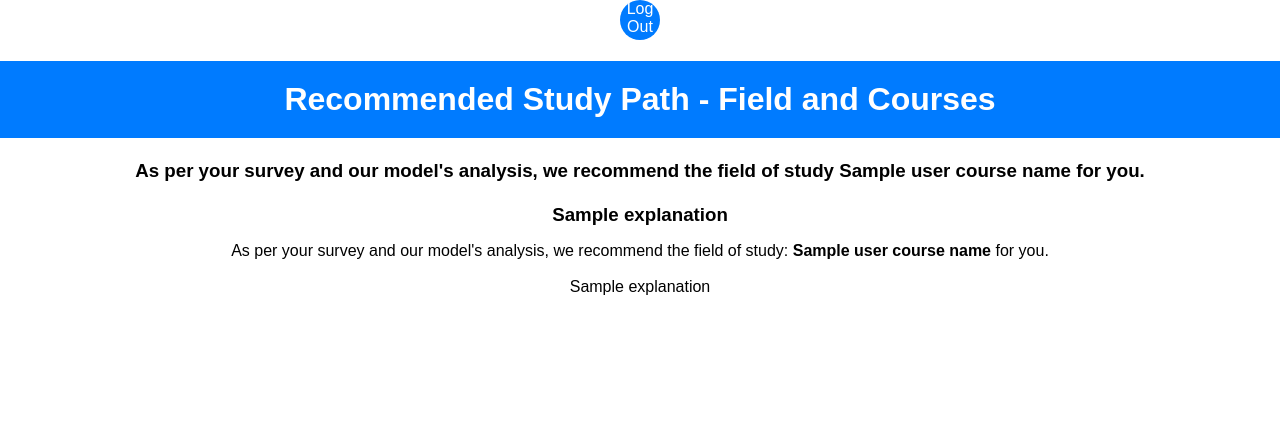
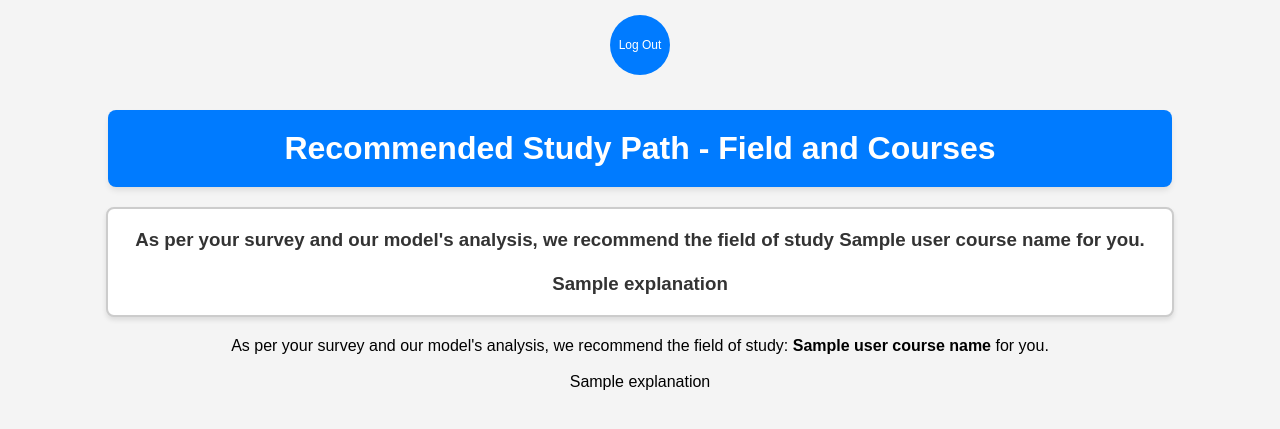
Before and after one commit to hammadsi/NTNU-Study-Path-Tool, a Flask app: template templates/recommendations.html in a window 1280 px wide. Shown: the top 429 px of the page. Run offline with Flask 3, Linux system fonts and the light colour scheme; the template is opened without the code that fills it: most values are stand-ins (such as "Sample title", 1, 10 or a date in 2020).

Commit message:
minor styling fix

```diff
--- a/static/style.css
+++ b/static/style.css
@@ -1,19 +1,33 @@
-/* Body styles */
 body {
-    font-family: Arial, sans-serif;
+    font-family: 'Arial', sans-serif;
     margin: 0;
     padding: 0;
     text-align: center;
+    background-color: #f4f4f4;
 }
 
-/* Title style */
+
 h1 {
     background-color: #007bff;
     color: #fff;
     padding: 20px;
+    margin: 20px auto;
+    border-radius: 8px;
+    width: 80%;
+    box-shadow: 0 4px 6px -1px rgba(0, 0, 0, 0.1);
 }
 
-/* Recommended course list styles */
+h3 {
+    background-color: #fff;
+    color: #333;
+    padding: 20px;
+    margin: 20px auto;
+    border: 2px solid #ccc;
+    border-radius: 8px;
+    width: 80%;
+    box-shadow: 0 3px 5px rgba(0, 0, 0, 0.1);
+}
+
 ul {
     list-style: none;
     padding: 0;
@@ -22,63 +36,110 @@ ul {
 li {
     background-color: #fff;
     padding: 20px;
-    margin: 20px 0;
+    margin: 20px 10%;
     border: 1px solid #ccc;
-    border-radius: 5px;
+    border-radius: 8px;
     box-shadow: 0 2px 4px rgba(0, 0, 0, 0.1);
 }
 
-/* Mandatory subjects list styles */
-ul ul {
-    padding-left: 20px;
-}
-
-/* Learn more button style */
 a.learn-more-button {
     background-color: #007bff;
     color: #fff;
     text-decoration: none;
-    padding: 5px 10px;
-    border-radius: 5px;
+    padding: 8px 15px;
+    border-radius: 4px;
+    display: inline-block;
+    transition: background-color 0.3s;
 }
 
 a.learn-more-button:hover {
     background-color: #0056b3;
 }
 
-/* Updated styles for the Logout icon and text */
 .logout-icon {
-    font-size: 24px;
+    margin-top: 15px;
+    margin-bottom: 15px;
+    font-size: 20px;
     cursor: pointer;
     display: flex;
     align-items: center;
     justify-content: center;
     background-color: #007bff;
     color: #fff;
-    width: 40px;
-    height: 40px;
+    width: 60px;
+    height: 60px;
     border-radius: 50%;
     transition: background-color 0.3s;
+    position: relative;
+}
+
+.logout-text {
+    position: absolute;
+    top: 50%;
+    left: 50%;
+    transform: translate(-50%, -50%);
+    font-size: 12px;
+    color: #fff;
+    cursor: pointer;
+    width: max-content;
+    padding: 0 5px;
+}
+
+/* Prevent text selection for better UX */
+.logout-icon, .logout-text {
+    user-select: none;
+}
+
+.logout-icon,
+.logout-text {
+    display: inline-flex;
+    vertical-align: middle;
 }
 
 .logout-icon:hover {
     background-color: #0056b3;
 }
 
-/* Style for Log Out text */
-.logout-text {
-    font-size: 16px;
+/* Adjustments to improve readability */
+h2, h4, h5 {
+    margin: 10px 0;
+    color: #333; /* Darker color for better readability */
+}
+
+.container {
+    width: 80%;
+    margin: 0 auto; /* Center the container */
+    padding: 20px;
+    box-shadow: 0 2px 5px rgba(0, 0, 0, 0.2); /* Adding subtle shadow */
+}
+
+
+/* Additional styles for the form and chart */
+/* Uncomment if you use the form */
+/*
+form {
+    margin-bottom: 20px;
+}
+
+input[type="text"] {
+    padding: 5px;
+    margin-right: 10px;
+}
+
+input[type="submit"] {
+    background-color: #007bff;
+    color: #fff;
+    border: none;
+    padding: 5px 10px;
+    border-radius: 4px;
     cursor: pointer;
 }
 
-/* Center the Logout icon and text */
-.logout-icon,
-.logout-text {
-    display: inline-block;
-    vertical-align: middle;
+input[type="submit"]:hover {
+    background-color: #0056b3;
 }
+*/
 
-/* Adjustments to improve readability */
-h2, h3, h4, h5 {
-    margin: 10px 0;
+#interests_chart {
+    /* Styles for the chart container */
 }
```
Also changed, not shown: templates/pie_chart.html (+13 -12 lines).
